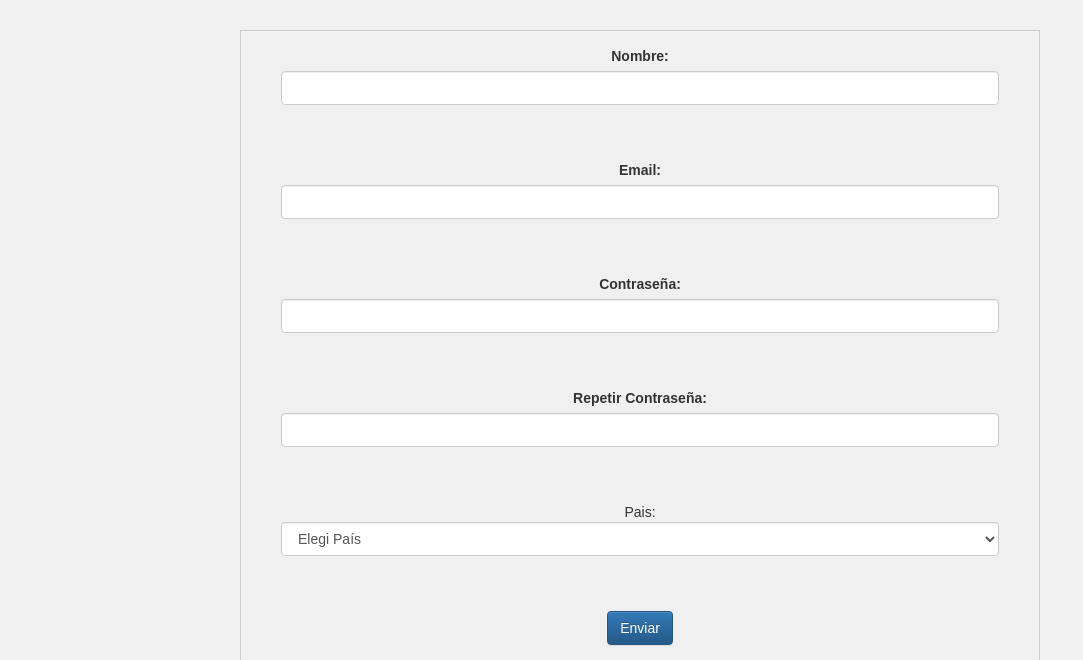
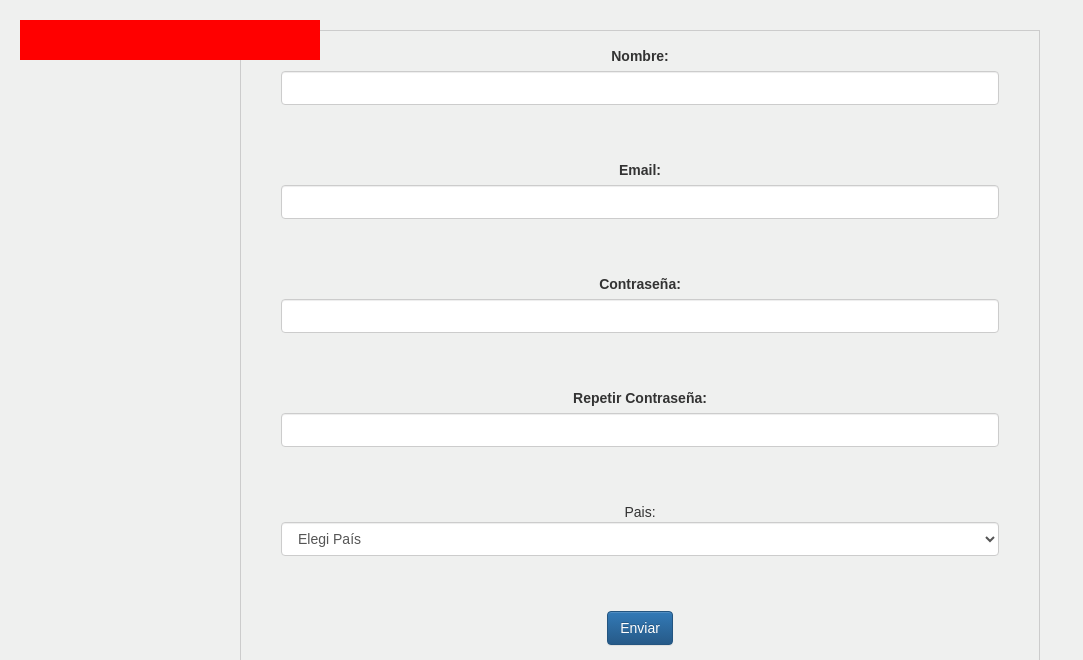
Before and after one commit to keviinmiichael/PHPTurnoNoche, a PHP site: page /registro.php in a window 1280 px wide. Shown: the top 660 px of the page, without its empty margins (0-1083 px from the left). Run offline with PHP 8.4, Linux system fonts and the light colour scheme.

Commit message:
div errores

```diff
--- a/css/style.css
+++ b/css/style.css
@@ -15,3 +15,14 @@ body{
 	border: solid 1px #ccc;
     text-align: center;
 }
+
+.div-errores{
+	width: 300px;
+	margin: auto;
+	background-color: red;
+	color: white;
+	padding: 15px;
+    position: absolute;
+    top: 20px;
+    left: 20px;
+}
--- a/registro.php
+++ b/registro.php
@@ -119,6 +119,14 @@ if ($_POST) {
             <br><br>
             <button class="btn btn-primary mb-2" type="submit">Enviar</button>
         </form>
+
+        <div class="div-errores">
+            <ul>
+            <?php foreach ($errores as $value): ?>
+                <li><?=$value?></li>
+            <?php endforeach; ?>
+            </ul>
+        </div>
         </div>
     </body>
     <!-- Latest compiled and minified JavaScript -->
```
